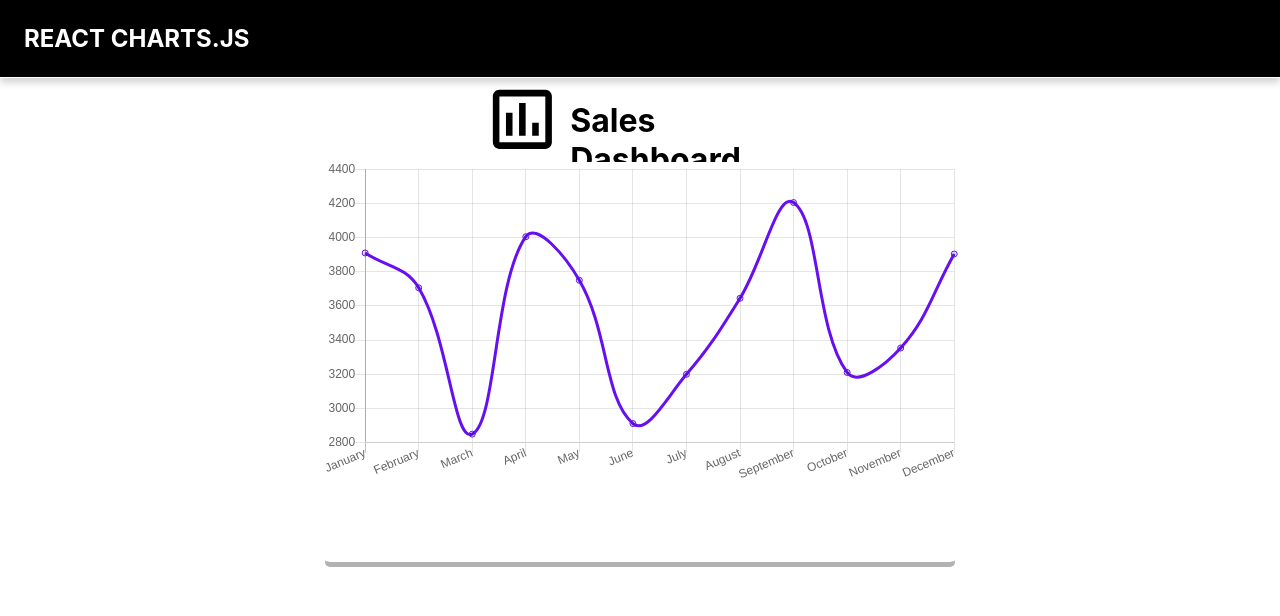
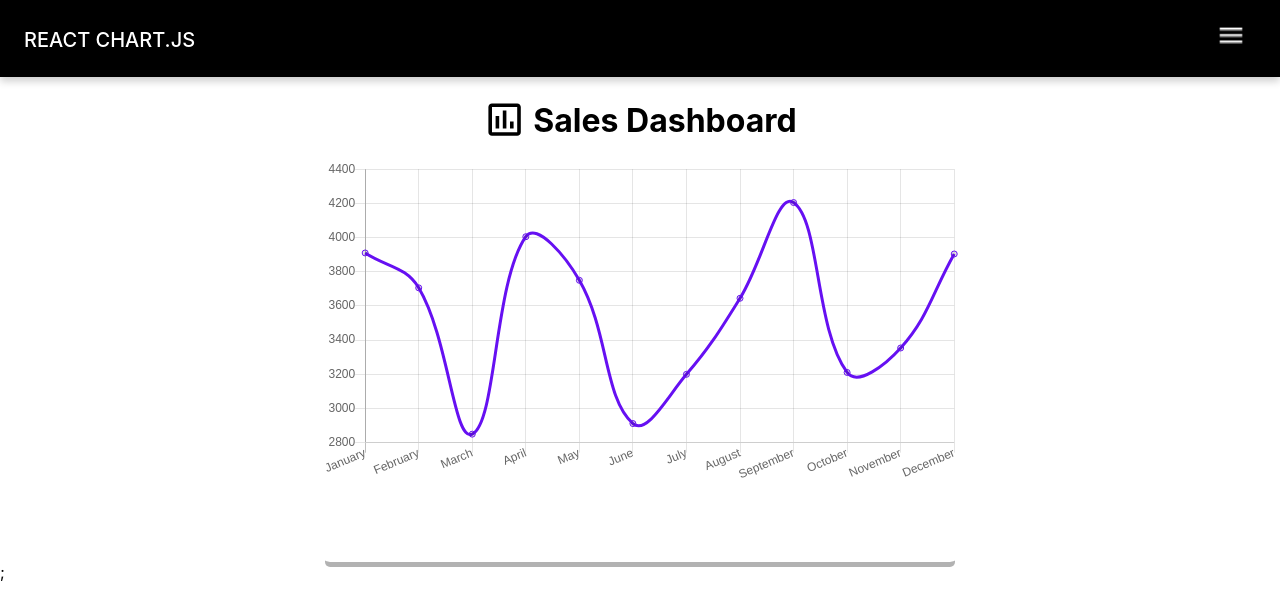
Before and after one commit to sleeplesseditor/ReactChartsJS, a React (Create React App) app: page / in a window 1280 px wide. Shown: the top 616 px of the page. Built offline with nearby package versions, Linux system fonts and the light colour scheme.

Commit message:
Navigation system implemented

```diff
--- a/package.json
+++ b/package.json
@@ -10,7 +10,9 @@
     "node-sass": "^4.13.1",
     "react": "^16.13.1",
     "react-dom": "^16.13.1",
-    "react-scripts": "3.4.1"
+    "react-router-dom": "^5.1.2",
+    "react-scripts": "3.4.1",
+    "react-transition-group": "^4.3.0"
   },
   "scripts": {
     "start": "react-scripts start",
--- a/public/index.html
+++ b/public/index.html
@@ -24,7 +24,7 @@
       work correctly both with client-side routing and a non-root public URL.
       Learn how to configure a non-root public URL by running `npm run build`.
     -->
-    <title>React App</title>
+    <title>React Charts.js</title>
   </head>
   <body>
     <noscript>You need to enable JavaScript to run this app.</noscript>
--- a/src/App.js
+++ b/src/App.js
@@ -1,14 +1,19 @@
 import React from 'react';
+import { BrowserRouter as Router, Route, Switch } from 'react-router-dom';
 import Header from './components/Header/Header';
-import Dashboard from './components/Dashboard/Dashboard';
+import LazyLoader from './components/LazyLoader/LazyLoader';
 import './App.scss';
+
+const DashboardPage = React.lazy(() => import('./pages/Dashboard/Dashboard'));
 
 function App() {
   return (
-    <React.Fragment>
-      <Header />
-      <Dashboard />
-    </React.Fragment>
+    <Router>
+    <Header />
+      <Switch>
+        <Route exact path="/" component={LazyLoader(DashboardPage)} />
+      </Switch>
+  </Router>
   );
 }
 
--- a/src/components/Header/Header.jsx
+++ b/src/components/Header/Header.jsx
@@ -1,16 +1,69 @@
 /* eslint-disable jsx-a11y/accessible-emoji */
-import React from "react";
+import React, { useEffect, useState } from "react";
 import "./Header.scss";
+import HeaderIcon from '../../assets/baseline_menu_white_18dp.png';
+import { Link } from 'react-router-dom';
+import { CSSTransition } from "react-transition-group";
 
-const Header = () => {
+
+export default function Header() {
+  const [isNavVisible, setNavVisibility] = useState(false);
+  const [isSmallScreen, setIsSmallScreen] = useState(false);
+
+  useEffect(() => {
+    const mediaQuery = window.matchMedia("(max-width: 100vw)");
+    mediaQuery.addListener(handleMediaQueryChange);
+    handleMediaQueryChange(mediaQuery);
+
+    return () => {
+      mediaQuery.removeListener(handleMediaQueryChange);
+    };
+  }, []);
+
+  const handleMediaQueryChange = mediaQuery => {
+    if (mediaQuery.matches) {
+      setIsSmallScreen(true);
+    } else {
+      setIsSmallScreen(false);
+    }
+  };
+
+  const toggleNav = () => {
+    setNavVisibility(!isNavVisible);
+  };
 
   return (
     <header className="Header">
-        <h3 className="navbar-heading">
-            React Charts.js
+      <h3 className="navbar-heading">
+          <Link
+            to={"/"}
+            style={{ textDecoration: 'none' }}
+          >
+            React Chart.js
+          </Link>
         </h3>
+      <CSSTransition
+        in={!isSmallScreen || isNavVisible}
+        timeout={350}
+        classNames="NavAnimation"
+        unmountOnExit
+      >
+        <nav className="Nav">
+            <Link
+                to={"/"}
+                style={{ textDecoration: 'none' }}
+                onClick={toggleNav}
+            >
+                Line Graph Page
+            </Link>
+        </nav>
+      </CSSTransition>
+      <button onClick={toggleNav} className="header-button">
+        <img
+            src={HeaderIcon}
+            alt="HeaderIcon"
+        />
+      </button>
     </header>
   );
 }
-
-export default Header;
--- a/src/components/Header/Header.scss
+++ b/src/components/Header/Header.scss
@@ -1,8 +1,8 @@
 .Header {
-  position: absolute;
+  position: fixed;
   top: 0; /* Stick it to the top */
   max-height: 80px;
-  width: 100%;
+  width: 100vw;
 
   display: grid;
   grid-template-areas: "logo nav";
@@ -10,8 +10,6 @@
   background-color: #000;
   box-shadow: 0 4px 8px 0 rgba(0, 0, 0, 0.2);
   z-index: 9999;
-  overflow: hidden;
-  border-bottom: 1px solid white;
 }
 
 .Logo {
@@ -64,3 +62,57 @@ li a {
   font-size: 24px;
   transition: all .2s ease-in-out;
 }
+
+.header-button {
+  display: none;
+  grid-area: burger;
+  margin: 0 40px 20px 0;
+  padding: 0;
+  justify-content: center;
+  justify-self: end;
+  font-size: 40px;
+  border: none;
+  background: none;
+  outline: none;
+  transition: 0.1s;
+  transform: scale(1.6);
+}
+.header-button:active {
+  transform: scale(1.2);
+}
+
+@media (max-width: 100vw) {
+  .Header {
+    grid-template-areas: "logo burger" "nav nav";
+  }
+
+  .Nav {
+    grid-template-rows: repeat(4, auto);
+    grid-template-columns: none;
+    grid-row-gap: 10px;
+
+    padding: 20px 25px 10px;
+    background: #000;
+    box-shadow: 0 4px 8px 0 rgba(0, 0, 0, 0.2);
+  }
+  .header-button {
+    display: inline;
+    cursor: pointer;
+  }
+}
+
+.NavAnimation-enter {
+  opacity: 0;
+}
+.NavAnimation-enter-active {
+  opacity: 1;
+  transform: translateX(0);
+  transition: opacity 350ms, transform 350ms;
+}
+.NavAnimation-exit {
+  opacity: 1;
+}
+.NavAnimation-exit-active {
+  opacity: 0;
+  transition: opacity 350ms, transform 350ms;
+}
--- /dev/null
+++ b/src/components/LazyLoader/LazyLoader.js
@@ -0,0 +1,16 @@
+import React, { PureComponent, Suspense } from 'react';
+import Spinner from './Spinner/Spinner';
+
+function LazyLoader(WrappedComponent) {
+    return class Wrapped extends PureComponent {
+        render() {
+            return (
+                <Suspense fallback={<Spinner />}>
+                    <WrappedComponent {...this.props} />;
+                </Suspense>
+            )
+        }
+    }
+}
+
+export default LazyLoader;
--- /dev/null
+++ b/src/components/LazyLoader/Spinner/Spinner.jsx
@@ -0,0 +1,10 @@
+import React from 'react';
+import './Spinner.scss';
+
+const Spinner = () => (
+    <div className="spinner__overlay">
+        <div className="spinner__container"/>
+    </div>
+);
+
+export default Spinner;
--- /dev/null
+++ b/src/components/LazyLoader/Spinner/Spinner.scss
@@ -0,0 +1,31 @@
+.spinner {
+  &__overlay {
+      height: 60vh;
+      width: 100%;
+      display: flex;
+      justify-content: center;
+      align-items: center;
+  }
+
+  &__container {
+      display: inline-block;
+      width: 50px;
+      height: 50px;
+      border: 3px solid rgba(195, 195, 195, 0.6);
+      border-radius: 50%;
+      border-top-color: #636767;
+      animation: spin 1s ease-in-out infinite;
+      -webkit-animation: spin 1s ease-in-out infinite;
+
+      @keyframes spin {
+        to {
+          -webkit-transform: rotate(360deg);
+        }
+      }
+      @-webkit-keyframes spin {
+        to {
+          -webkit-transform: rotate(360deg);
+        }
+      }
+  }
+}
--- a/src/components/Dashboard/Dashboard.jsx
+++ b/src/pages/Dashboard/Dashboard.jsx
@@ -1,6 +1,6 @@
 import React, { Component } from 'react';
 import classes from "./Dashboard.module.css";
-import LineGraph from "../LineGraph/LineGraph";
+import LineGraph from "../../components/LineGraph/LineGraph";
 import chartIcon from "../../assets/chart-icon.svg";
 import { managerData, yearLabels } from "../../data/mockData";
 
@@ -14,7 +14,7 @@ export default class Dashboard extends Component {
         const { data, labels } = this.state;
         return (
           <div className={classes.container}>
-            <header className={classes.header}>
+            <header className={classes.heading}>
               <img src={chartIcon} alt="bar chart icon" />
               <h1>Sales Dashboard</h1>
             </header>
--- a/src/components/Dashboard/Dashboard.module.css
+++ b/src/pages/Dashboard/Dashboard.module.css
@@ -1,5 +1,4 @@
 .container {
-  height: 100vh;
   width: 100%;
   background: var(--theme-primary);
   color: #000;
@@ -8,14 +7,14 @@
   flex-direction: column;
 }
 
-.header {
+.heading {
   display: flex;
-  /* align-items: center; */
+  align-items: center;
   margin-top: 5rem;
   flex-direction: row;
 }
 
-.header > img {
+.heading > img {
   margin-right: 5px;
 }
 
```
Also changed, not shown: src/assets/baseline_menu_white_18dp.png (added), 1 other file (tests, documents, lock files or other folders).
